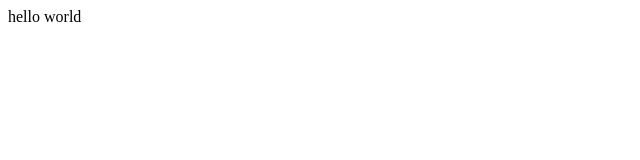
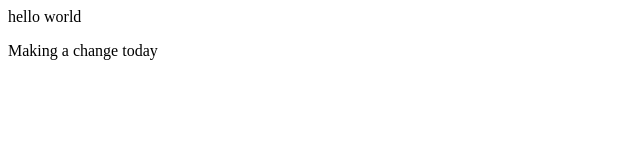
Before and after one commit to rayush0325/demo-repo, a plain HTML site: page index.html in a window 1280 px wide. Shown: the whole page, without its empty margins (0-640 px from the left). Drawn offline with Linux system fonts and the light colour scheme.

Commit message:
changed index file

```diff
--- a/index.html
+++ b/index.html
@@ -1 +1,2 @@
 <p>hello world</p>
+<p>Making a change today</p>
```
